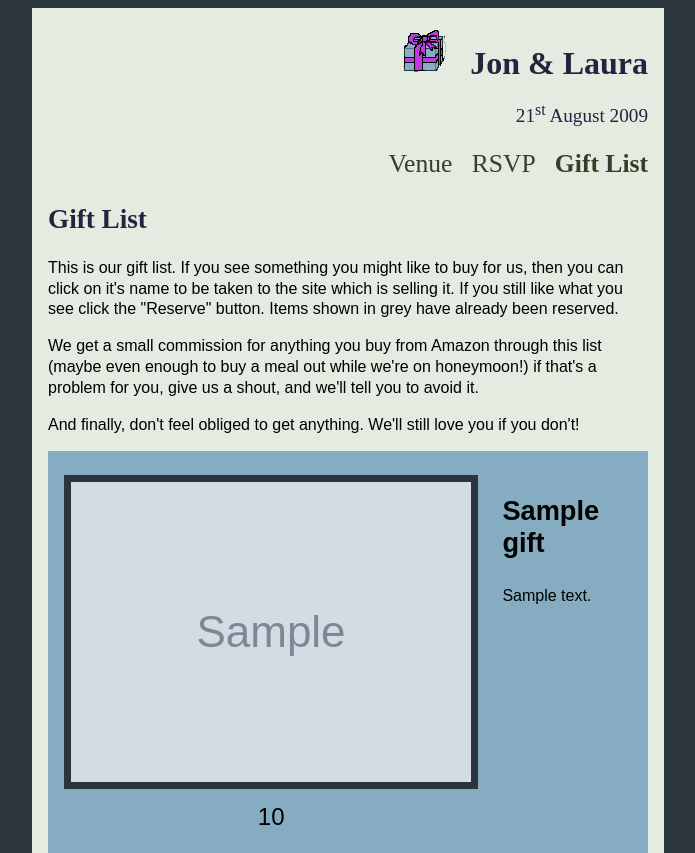
After one commit to jellybob/wedding, a Django app: template templates/gifts/index.html in a window 1280 px wide. The commit adds this page. Shown: the top 853 px of the page, without its empty margins (292-987 px from the left). Run offline with Django 3.2, Linux system fonts and the light colour scheme; the template is opened without the code that fills it: most values are stand-ins (such as "Sample title", 1, 10 or a date in 2020); grey boxes marked "Sample" are stand-in pictures; some libraries are stand-ins or nearby versions.

Commit message:
Index view for gifts

```diff
--- a/gifts/models.py
+++ b/gifts/models.py
@@ -15,7 +15,7 @@ class Gift(models.Model):
     image = models.FileField(upload_to = generate_gift_path)
     slug = models.SlugField(help_text = "A version of the name used for image storage. Leave it blank to generate one.")
 
-    def price_in_pounds(self):
+    def price_in_pounds(self, include_symbol=True):
         if (self.price == None):
             return None
 
--- /dev/null
+++ b/gifts/urls.py
@@ -0,0 +1,5 @@
+from django.conf.urls.defaults import *
+
+urlpatterns = patterns('wedding.gifts.views',
+    (r'^$', 'index'),
+)
--- a/media/styles/main.css
+++ b/media/styles/main.css
@@ -23,7 +23,7 @@ div#title {
     padding-left: 70px;
 }
 
-h1, h2, h3, h4, h5, h6, p#date {
+h1, h2, p#date {
     font-family: "Baskerville", serif;
     color: #25233e;
 }
@@ -33,6 +33,10 @@ h1 {
     font-weight: bold;
 }
 
+h3 {
+    font-size: 1.7em;
+    font-weight: bold;
+}
 p#date {
     font-size: 1.2em;
     margin-top: -0.3em;
@@ -61,7 +65,7 @@ ul#navigation li a {
 /** Menu IDs */
 body#venue li#navigation-venue,
 body#rsvp li#navigation-rsvp,
-body#gift-list li#navigation-gift-list {
+body#gifts li#navigation-gift-list {
     font-weight: bold;
 }
 
@@ -166,3 +170,35 @@ div.form_block {
     padding: 1em;
 }
 /* End RSVP */
+
+/** Gift List */
+body#gifts div#title { background-image: url('../images/gifts.png'); }
+div.gift {
+    background-color: #86acc2;
+    margin-top: 1em;
+    padding: 1em;
+}
+
+div.gift div.picture {
+    float: left;
+    text-align: center;
+    margin-top: 0.3em;
+    margin-right: 1em;
+    font-size: 1.5em;
+}
+
+div.gift div.picture div.image {
+    padding: 0.3em;
+    background-color: #2a353e;
+}
+
+div.gift h3 a {
+    color: black;
+    text-decoration: none;
+}
+
+div.gift_clearer {
+    clear: both;
+    height: 1em;
+}
+/* End Gift List */
--- a/templates/base.html
+++ b/templates/base.html
@@ -13,6 +13,8 @@
 	<script type="text/javascript">
 	$(function() {
 		$('div.form_block').corner();
+		$('div.gift').corner();
+		$('div.gift div.picture div.image').corner();
 	});
 	</script>
 	{% block head %}{% endblock %}
--- /dev/null
+++ b/templates/gifts/index.html
@@ -0,0 +1,28 @@
+{% extends "base.html" %}
+{% block title %}Gifts{% endblock %}
+{% block selected %}gifts{% endblock %}
+
+{% block content %}
+	<h2>Gift List</h2>
+	<p>This is our gift list. If you see something you might like to buy for us, then you can click on it's name to
+	   be taken to the site which is selling it. If you still like what you see click the "Reserve" button. Items
+	   shown in grey have already been reserved.</p>
+	<p>We get a small commission for anything you buy from Amazon through this list (maybe even enough to buy a meal out
+	   while we're on honeymoon!) if that's a problem for you, give us a shout, and we'll tell you to avoid it.</p>
+	<p>And finally, don't feel obliged to get anything. We'll still love you if you don't!</p>
+
+	{% for gift in gifts %}
+		<div class="gift" id="gift-{{ gift.id }}">
+			<div class="picture">
+				<div class="image">
+					<img src="/media/{{ gift.image }}" />
+				</div>
+				<p>{{ gift.price_in_pounds }}</p>
+			</div>
+			<h3><a href="{{ gift.address }}" target="_blank">{{ gift.name }}</a></h3>
+			<p>{{ gift.description }}</p>
+			<img class="reserve" src="/media/images/reserve.png" />
+		</div>
+		<div class="gift_clearer"></div>
+	{% endfor %}
+{% endblock %}
--- a/urls.py
+++ b/urls.py
@@ -7,6 +7,7 @@ admin.autodiscover()
 urlpatterns = patterns('',
     (r'^$', include('wedding.home.urls')),
     (r'^rsvp/', include('wedding.guests.urls')),
+    (r'^gifts/', include('wedding.gifts.urls')),
 
     (r'^admin/doc/', include('django.contrib.admindocs.urls')),
     (r'^admin/(.*)', admin.site.root),
```
Also changed, not shown: gifts/fixtures/gifts_test.json (added, +15 -0 lines), gifts/tests.py (+16 -1 lines), gifts/views.py (+6 -1 lines).
